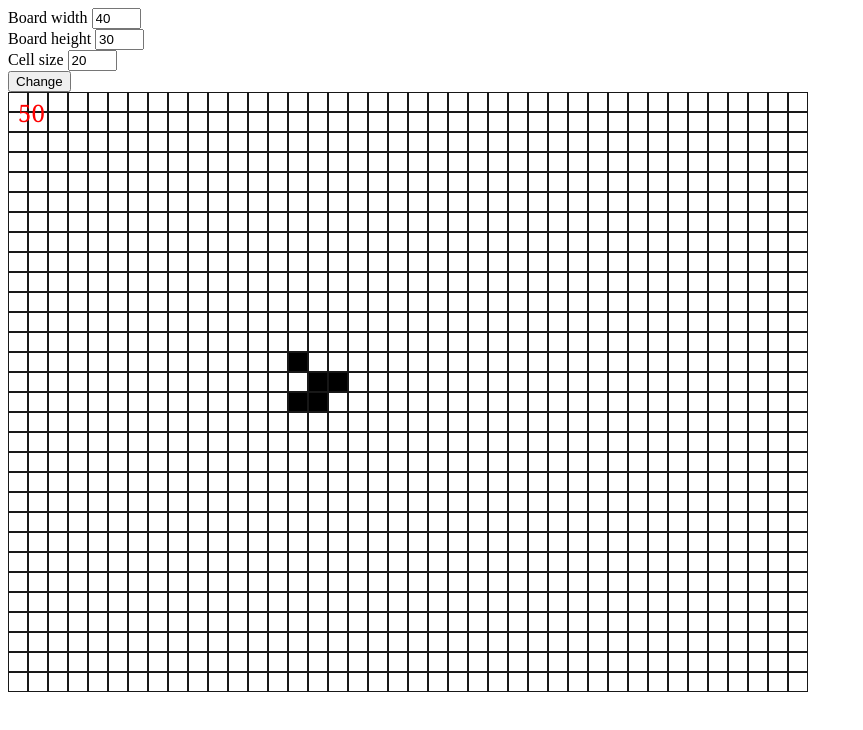
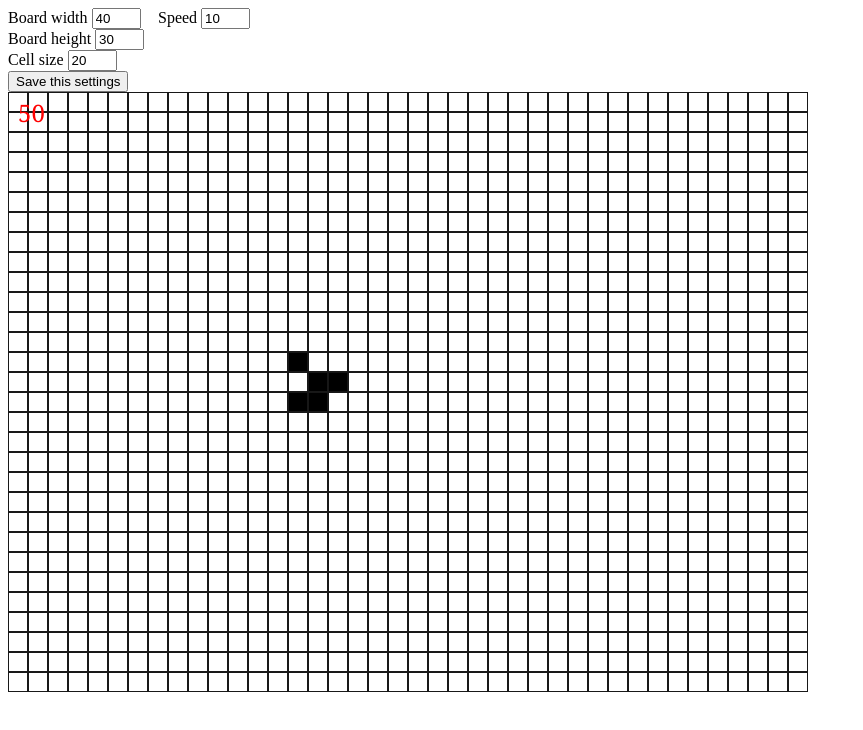
Before and after one commit to PentiumLuls/Game-Of-Life, a plain HTML site: page index.html in a window 1280 px wide. Shown: the whole page, without its empty margins (0-863 px from the left). Drawn offline with Linux system fonts and the light colour scheme.

Commit message:
speed setting

```diff
--- a/index.html
+++ b/index.html
@@ -6,21 +6,27 @@
     <link rel="stylesheet" href="main.css">
 </head>
 <body>
-<div id="settingsContainer">
-    <div id="board-size-settings">
-        <label id="board-width">
+<div class="settingsContainer">
+    <div class="board-size-settings">
+        <label>
             Board width
             <input type="text" size="3" value="40" id="board-width-input">
         </label>
-        <label id="board-height">
+        <label>
             Board height
             <input type="text" size="3" value="30" id="board-height-input">
         </label>
-        <label id="board-cell-size">
+        <label>
             Cell size
             <input type="text" size="3" value="20" id="board-cell-size-input">
         </label>
-        <button id="board-resize" onclick="resizeBoard()">Change</button>
+        <button id="board-resize" onclick="applySettings()">Save this settings</button>
+    </div>
+    <div class="other-settings">
+        <label>
+            Speed
+            <input type="text" size="3" value="10" id="speed-input">
+        </label>
     </div>
 </div>
 <div id="gameBoard">
--- a/js/game.js
+++ b/js/game.js
@@ -8,6 +8,7 @@ let generation;
 let fps = 10;
 let boardWidth = 40;
 let boardHeight = 30;
+let loop;
 const keyMap = {
     32: 'space'
 };
@@ -20,8 +21,7 @@ function run() {
     const canvas = document.getElementById('canvas');
     canvas.addEventListener("mouseup", handleCanvasClick, false);
     window.addEventListener("keyup", keyup, false);
-    //window.requestAnimationFrame(gameLoop);
-    setInterval(gameLoop, 1000 / fps);
+    loop = setInterval(gameLoop, 1000 / fps);
 
     document.getElementById('board-width-input').oninput = function () {
         if (this.value > 500) {
@@ -29,28 +29,34 @@ function run() {
         } else if (this.value < 1) {
             this.value = 1;
         }
-    }
+    };
     document.getElementById('board-height-input').oninput = function () {
         if (this.value > 500) {
             this.value = 500;
         } else if (this.value < 1) {
             this.value = 1;
         }
-    }
+    };
     document.getElementById('board-cell-size-input').oninput = function () {
         if (this.value > 100) {
             this.value = 100;
         } else if (this.value < 5) {
             this.value = 5;
         }
-    }
+    };
+    document.getElementById('speed-input').oninput = function () {
+        if (this.value > 100) {
+            this.value = 100;
+        } else if (this.value < 1) {
+            this.value = 1;
+        }
+    };
 }
 
 function gameLoop() {
     draw();
     if (pressedKeys.space === false)
         update();
-    //window.requestAnimationFrame(gameLoop);
 }
 
 function setup(width, height, newCellSize) {
@@ -106,7 +112,7 @@ function update() {
 
 function draw() {
     const canvas = document.getElementById('canvas');
-    var ctx = canvas.getContext("2d", { alpha: false });
+    var ctx = canvas.getContext("2d", {alpha: false});
     for (var x = 0; x < size.cols; x++) {
         for (var y = 0; y < size.rows; y++) {
             if (grid[x][y].alive !== grid[x][y].prev || generation === 1)
@@ -150,12 +156,17 @@ function handleCanvasClick(event) {
     }
 }
 
-function resizeBoard() {
+function applySettings() {
     const width = document.getElementById('board-width-input').value;
     const height = document.getElementById('board-height-input').value;
     const newCellSize = document.getElementById('board-cell-size-input').value;
+    fps = document.getElementById('speed-input').value;
 
-    setup(width, height, newCellSize);
+    if (!(width === boardWidth && height === boardHeight && newCellSize === cellSize)) {
+        setup(width, height, newCellSize);
+    }
+    clearInterval(loop);
+    loop = setInterval(gameLoop, 1000 / fps);
 }
 
 function countAliveNeighbors(x, y) {
--- a/main.css
+++ b/main.css
@@ -2,7 +2,16 @@
     position: relative;
 }
 
-label {
+.settingsContainer {
+    display: flex;
+}
+
+.board-size-settings {
+    width: 150px;
+    display: block;
+}
+
+.other-settings {
     display: block;
 }
 
```
